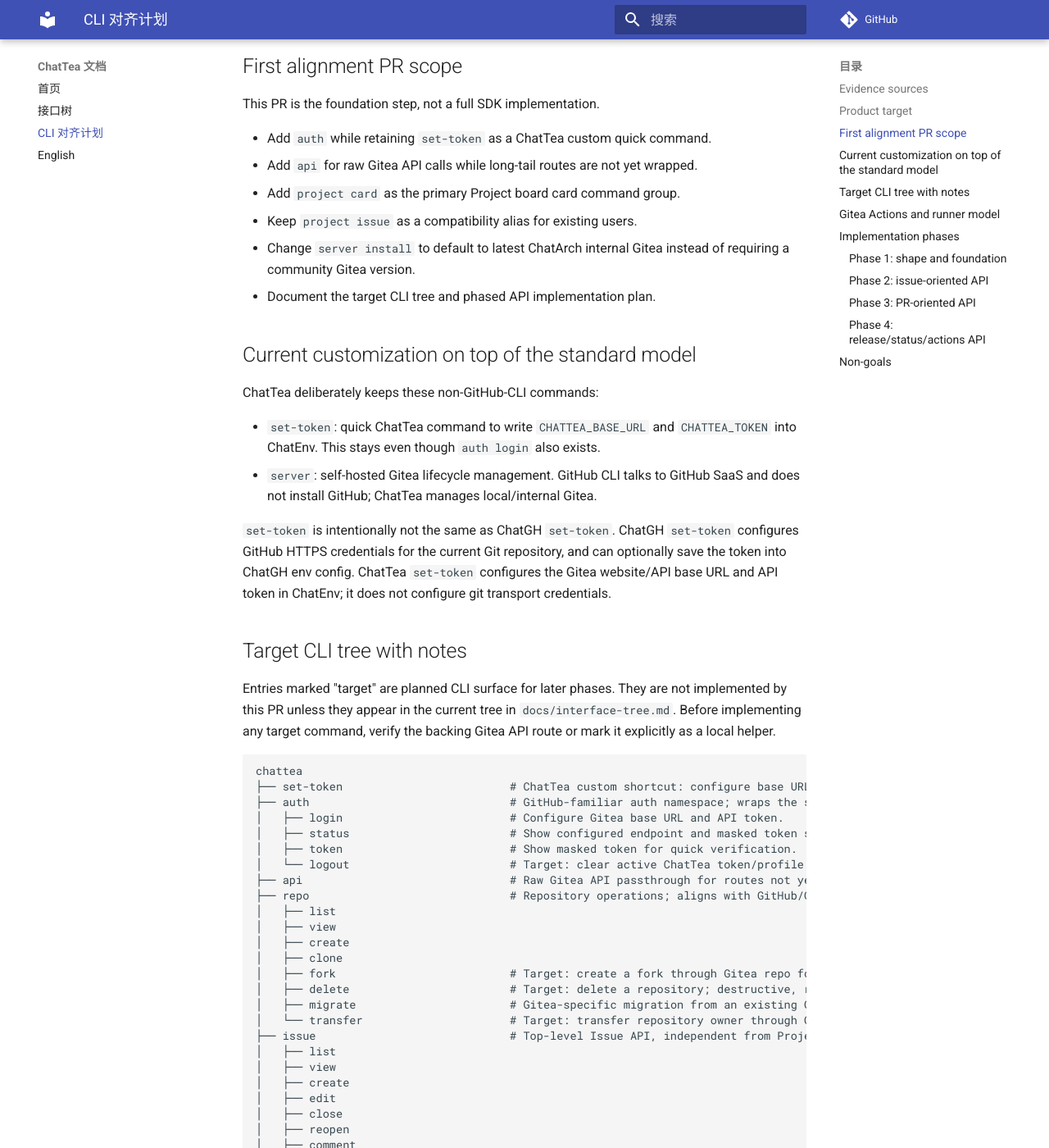
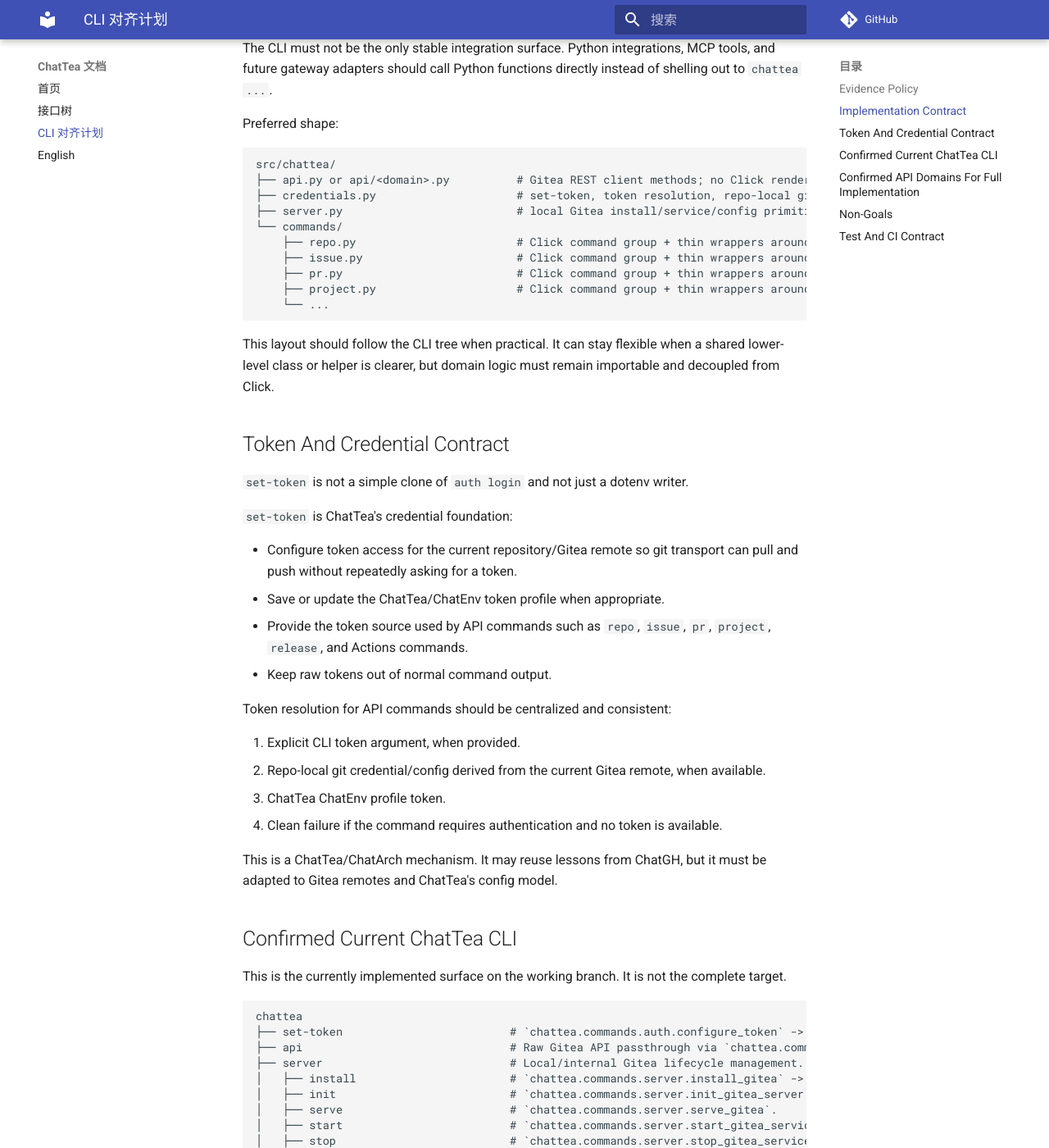
Before and after one commit to ChatArch/ChatTea, an MkDocs documentation site: the page built from docs/cli-alignment.md, in a window 1280 px wide and 1400 px high, scrolled down 1015 px. Shown: the whole window at 82% size. Built offline with MkDocs 1.6.1 and Material for MkDocs 9.7.7, drawn with Linux system fonts in a browser that asks for light colours; comment, search, counter and statistics services are not loaded; some of the changed text lies outside the part shown.

Commit message:
feat: resolve Gitea token from repo git config
Add ChatTea credential helpers for repo-local git extraHeader auth, wire GiteaClient token resolution through explicit token, repo-local git config, and ChatEnv fallback, and document the evidence-bound CLI implementation contract.

Assisted-by: Hermes Agent:gpt-5.5

````diff
--- a/docs/cli-alignment.md
+++ b/docs/cli-alignment.md
@@ -1,258 +1,153 @@
 # ChatTea CLI Alignment Plan
 
-This document defines the target direction for ChatTea's CLI shape. The goal is not to clone GitHub CLI exactly. The goal is to keep GitHub/Gitea resource concepts familiar while preserving ChatTea-specific self-hosted Gitea operations.
+This document defines ChatTea's evidence-bound CLI direction for ChatArch Gitea.
 
-## Evidence sources
+The goal is not to clone GitHub CLI. ChatTea is a Gitea CLI and local Gitea operator tool. Command names may follow familiar GitHub/Gitea resource concepts when they match Gitea's real API, but every command must be backed by a real Gitea REST route or by an explicitly designed ChatTea local capability.
 
-The target tree is based on these sources:
+## Evidence Policy
 
-- Current ChatTea CLI registry in `src/chattea/cli.py` and `src/chattea/commands/*`.
-- Current Gitea API routes and Swagger annotations under `../gitea/routers/api/v1/**`.
-- Current ChatArch Gitea release assets used by CI: `https://github.com/ChatArch/gitea/releases/download/v1.0.0/gitea-1.0.0-linux-amd64.xz`.
-- GitHub/GH CLI resource model: `repo`, `issue`, `pr`, `release`, workflow/run concepts. This is a naming/UX reference, not a rule to copy commands without Gitea support.
+A command may enter the official CLI tree only when at least one of these is true:
 
-## Product target
+1. A Gitea REST route exists in `core/gitea/routers/api/v1/**` Swagger annotations.
+2. The command is a ChatTea local capability with a concrete implementation contract, such as `set-token`, `server`, or `repo clone`.
 
-ChatTea should be a Gitea CLI with a GitHub-familiar resource model plus ChatTea-specific server management.
+Do not add placeholder commands. Do not add a command only because GitHub CLI has it. If Gitea does not support the capability, keep it out of the tree until there is a real local design or a real Gitea route.
 
-1. Keep familiar resource names where Gitea and GitHub overlap: `repo`, `issue`, `pr`, `release`, `workflow`, `run`, `job`, `artifact`, `label`, `milestone`, `status`.
-2. Keep ChatTea-specific commands where GitHub CLI has no equivalent: `set-token` and `server`.
-3. Keep CLI commands as thin adapters over importable Python functions. Every command should have a callable function behind it so other ChatArch tools do not need to shell out.
-4. Do not describe Gitea repository Project boards as GitHub Projects v2. Gitea Project cards should be modeled as `project card`, not as top-level issues.
-5. Default Gitea installation must use ChatArch internal Gitea releases, resolving latest when no version is provided.
+## Implementation Contract
 
-## First alignment PR scope
+Every CLI command must be a thin adapter over importable Python code.
 
-This PR is the foundation step, not a full SDK implementation.
+For each public command, implementation must include:
 
-- Add `auth` while retaining `set-token` as a ChatTea custom quick command.
-- Add `api` for raw Gitea API calls while long-tail routes are not yet wrapped.
-- Add `project card` as the primary Project board card command group.
-- Keep `project issue` as a compatibility alias for existing users.
-- Change `server install` to default to latest ChatArch internal Gitea instead of requiring a community Gitea version.
-- Document the target CLI tree and phased API implementation plan.
+1. A reusable Python function or method that can be called without invoking the CLI.
+2. A CLI wrapper that only parses options, resolves interactive input, calls the Python function, and renders output.
+3. A test for the reusable Python function or API method.
+4. A CLI smoke/behavior test for command registration, argument parsing, output, and failure mode.
+5. Documentation that maps the command to either a Gitea REST route or a ChatTea local function.
 
-## Current customization on top of the standard model
+The CLI must not be the only stable integration surface. Python integrations, MCP tools, and future gateway adapters should call Python functions directly instead of shelling out to `chattea ...`.
 
-ChatTea deliberately keeps these non-GitHub-CLI commands:
+Preferred shape:
 
-- `set-token`: quick ChatTea command to write `CHATTEA_BASE_URL` and `CHATTEA_TOKEN` into ChatEnv. This stays even though `auth login` also exists.
-- `server`: self-hosted Gitea lifecycle management. GitHub CLI talks to GitHub SaaS and does not install GitHub; ChatTea manages local/internal Gitea.
+```text
+src/chattea/
+├── api.py or api/<domain>.py          # Gitea REST client methods; no Click rendering.
+├── credentials.py                     # set-token, token resolution, repo-local git credential helpers.
+├── server.py                          # local Gitea install/service/config primitives.
+└── commands/
+    ├── repo.py                        # Click command group + thin wrappers around repo functions.
+    ├── issue.py                       # Click command group + thin wrappers around issue functions.
+    ├── pr.py                          # Click command group + thin wrappers around pull request functions.
+    ├── project.py                     # Click command group + thin wrappers around project/card functions.
+    └── ...
+```
 
-`set-token` is intentionally not the same as ChatGH `set-token`. ChatGH `set-token` configures GitHub HTTPS credentials for the current Git repository, and can optionally save the token into ChatGH env config. ChatTea `set-token` configures the Gitea website/API base URL and API token in ChatEnv; it does not configure git transport credentials.
+This layout should follow the CLI tree when practical. It can stay flexible when a shared lower-level class or helper is clearer, but domain logic must remain importable and decoupled from Click.
 
-## Target CLI tree with notes
+## Token And Credential Contract
 
-Entries marked "target" are planned CLI surface for later phases. They are not implemented by this PR unless they appear in the current tree in `docs/interface-tree.md`. Before implementing any target command, verify the backing Gitea API route or mark it explicitly as a local helper.
+`set-token` is not a simple clone of `auth login` and not just a dotenv writer.
+
+`set-token` is ChatTea's credential foundation:
+
+- Configure token access for the current repository/Gitea remote so git transport can pull and push without repeatedly asking for a token.
+- Save or update the ChatTea/ChatEnv token profile when appropriate.
+- Provide the token source used by API commands such as `repo`, `issue`, `pr`, `project`, `release`, and Actions commands.
+- Keep raw tokens out of normal command output.
+
+Token resolution for API commands should be centralized and consistent:
+
+1. Explicit CLI token argument, when provided.
+2. Repo-local git credential/config derived from the current Gitea remote, when available.
+3. ChatTea ChatEnv profile token.
+4. Clean failure if the command requires authentication and no token is available.
+
+This is a ChatTea/ChatArch mechanism. It may reuse lessons from ChatGH, but it must be adapted to Gitea remotes and ChatTea's config model.
+
+## Confirmed Current ChatTea CLI
+
+This is the currently implemented surface on the working branch. It is not the complete target.
 
 ```text
 chattea
-├── set-token                         # ChatTea custom shortcut: configure base URL and token in ChatEnv.
-├── auth                              # GitHub-familiar auth namespace; wraps the same token configuration backend.
-│   ├── login                         # Configure Gitea base URL and API token.
-│   ├── status                        # Show configured endpoint and masked token state.
-│   ├── token                         # Show masked token for quick verification.
-│   └── logout                        # Target: clear active ChatTea token/profile values.
-├── api                               # Raw Gitea API passthrough for routes not yet wrapped.
-├── repo                              # Repository operations; aligns with GitHub/Gitea repo concepts.
-│   ├── list
-│   ├── view
-│   ├── create
-│   ├── clone
-│   ├── fork                          # Target: create a fork through Gitea repo fork API.
-│   ├── delete                        # Target: delete a repository; destructive, requires confirmation.
-│   ├── migrate                       # Gitea-specific migration from an existing Git URL.
-│   └── transfer                      # Target: transfer repository owner through Gitea repo transfer API.
-├── issue                             # Top-level Issue API, independent from Project cards.
-│   ├── list
-│   ├── view
-│   ├── create
-│   ├── edit
-│   ├── close
-│   ├── reopen
-│   ├── comment
-│   ├── lock
-│   ├── unlock
-│   ├── pin
-│   └── unpin
-├── label                             # Issue/repo label management.
-│   ├── list
-│   ├── view
-│   ├── create
-│   ├── edit
-│   └── delete
-├── milestone                         # Issue milestone management.
-│   ├── list
-│   ├── view
-│   ├── create
-│   ├── edit
-│   ├── close
-│   └── delete
-├── pr                                # Pull request operations; Gitea path is /repos/{owner}/{repo}/pulls.
-│   ├── list
-│   ├── view
-│   ├── create
-│   ├── edit
-│   ├── close
-│   ├── reopen
-│   ├── merge
-│   ├── diff                          # Gitea API-backed: fetch the PR diff for review without opening a browser.
-│   ├── patch                         # Gitea API-backed: fetch patch-form PR diff.
-│   ├── checkout                      # Local git helper, not a Gitea API route: fetch and check out the PR branch.
-│   ├── files                         # List files changed by the PR.
-│   ├── commits                       # List commits included in the PR.
-│   └── review                        # Review lifecycle and requested reviewer operations.
-│       ├── list
-│       ├── view
-│       ├── create
-│       ├── submit
-│       ├── dismiss
-│       └── request
-├── release                           # Release and release asset operations.
-│   ├── list
-│   ├── view
-│   ├── create
-│   ├── edit
-│   ├── delete
-│   ├── upload                        # Upload a release asset.
-│   └── download                      # Download a release asset.
-├── project                           # Gitea repository-scoped Project board, not GitHub Projects v2.
-│   ├── list
-│   ├── view
-│   ├── create
-│   ├── edit
-│   ├── delete
-│   ├── column                        # Project board columns.
-│   │   ├── list
-│   │   ├── create
-│   │   ├── edit
-│   │   └── delete
-│   └── card                          # Issue/PR cards inside a Project column.
-│       ├── list
-│       ├── add
-│       ├── remove
-│       └── move
-├── workflow                          # Gitea Actions workflow definitions.
-│   ├── list
-│   ├── view
-│   ├── enable
-│   ├── disable
-│   ├── run                           # Dispatch a workflow.
-│   └── runs                          # List runs for one workflow.
-├── run                               # Workflow run instances.
-│   ├── list
-│   ├── view
-│   ├── jobs                          # List jobs in a run.
-│   ├── logs                          # Convenience helper over job logs when possible.
-│   ├── rerun                         # Rerun the whole workflow run.
-│   ├── rerun-failed                  # Rerun failed jobs in the workflow run.
-│   ├── delete                        # Delete a workflow run when supported by Gitea.
-│   └── artifacts                     # List artifacts produced by a run.
-├── job                               # Actions job operations.
-│   ├── view
-│   ├── logs                          # Download job logs.
-│   └── rerun                         # Rerun one job.
-├── artifact                          # Actions artifact operations.
-│   ├── list
-│   ├── view
-│   ├── download
-│   └── delete
-├── runner                            # Actions runner API plus local runner lifecycle helpers.
-│   ├── list                          # Supports repo/org/user/admin scope flags.
-│   ├── view
-│   ├── token                         # Create a registration token for a scope.
-│   ├── edit
-│   ├── delete
-│   ├── install                       # Target local helper: install runner binary, not a Gitea REST route.
-│   ├── register                      # Target local helper: register local runner using a registration token.
-│   ├── start
-│   ├── stop
-│   ├── status
-│   └── logs
-├── secret                            # Actions secrets; supports repo/org/user scope flags.
-│   ├── list
-│   ├── set
-│   └── delete
-├── variable                          # Actions variables; supports repo/org/user scope flags.
-│   ├── list
-│   ├── view
-│   ├── set
-│   └── delete
-├── status                            # Commit status API.
-│   ├── list
-│   ├── view
-│   └── create
-└── server                            # ChatTea custom local/internal Gitea service management.
-    ├── install                       # Defaults to latest ChatArch internal Gitea release.
-    ├── init
-    ├── serve
-    ├── start
-    ├── stop
-    ├── restart
-    ├── status
-    ├── logs
-    ├── version
-    ├── health
-    └── config
-        ├── path
-        ├── show
-        ├── get
-        └── set
+├── set-token                         # `chattea.commands.auth.configure_token` -> ChatEnv + repo-local git extraHeader credential.
+├── api                               # Raw Gitea API passthrough via `chattea.commands.api.call_api`.
+├── server                            # Local/internal Gitea lifecycle management.
+│   ├── install                       # `chattea.commands.server.install_gitea` -> `chattea.server.install_binary`.
+│   ├── init                          # `chattea.commands.server.init_gitea_server`.
+│   ├── serve                         # `chattea.commands.server.serve_gitea`.
+│   ├── start                         # `chattea.commands.server.start_gitea_service`.
+│   ├── stop                          # `chattea.commands.server.stop_gitea_service`.
+│   ├── restart                       # `chattea.commands.server.restart_gitea_service`.
+│   ├── status                        # `chattea.commands.server.status_gitea_service`.
+│   ├── logs                          # `chattea.commands.server.logs_gitea_service`.
+│   ├── version                       # `chattea.commands.server.gitea_version`.
+│   ├── health                        # `chattea.commands.server.check_gitea_health`.
+│   └── config                        # Local app.ini helpers.
+│       ├── path                      # `resolve_gitea_config_path`.
+│       ├── show                      # `read_gitea_config`.
+│       ├── get                       # `get_gitea_config_value`.
+│       └── set                       # `set_gitea_config_value`.
+├── repo                              # Repository operations.
+│   ├── list                          # Gitea API-backed `list_repositories`.
+│   ├── view                          # Gitea API-backed `view_repository`.
+│   ├── create                        # Gitea API-backed `create_repository`.
+│   ├── clone                         # Local git helper `clone_repository`.
+│   └── migrate                       # Gitea API-backed `migrate_repository`.
+└── project                           # Repository-scoped Gitea Project board, not GitHub Projects v2.
+    ├── list                          # GET /repos/{owner}/{repo}/projects.
+    ├── view                          # GET /repos/{owner}/{repo}/projects/{id}.
+    ├── create                        # POST /repos/{owner}/{repo}/projects.
+    ├── edit                          # PATCH /repos/{owner}/{repo}/projects/{id}.
+    ├── delete                        # DELETE /repos/{owner}/{repo}/projects/{id}.
+    ├── column                        # Repository Project column API.
+    │   ├── list                      # GET /repos/{owner}/{repo}/projects/{id}/columns.
+    │   ├── create                    # POST /repos/{owner}/{repo}/projects/{id}/columns.
+    │   ├── edit                      # PATCH /repos/{owner}/{repo}/projects/{id}/columns/{column_id}.
+    │   └── delete                    # DELETE /repos/{owner}/{repo}/projects/{id}/columns/{column_id}.
+    └── card                          # Project card API; REST path calls these `issues`.
+        ├── list                      # GET /repos/{owner}/{repo}/projects/{id}/columns/{column_id}/issues.
+        ├── add                       # POST /repos/{owner}/{repo}/projects/{id}/columns/{column_id}/issues/{issue_id}.
+        ├── remove                    # DELETE /repos/{owner}/{repo}/projects/{id}/columns/{column_id}/issues/{issue_id}.
+        └── move                      # POST /repos/{owner}/{repo}/projects/{id}/issues/{issue_id}/move.
 ```
 
-## Gitea Actions and runner model
+Compatibility aliases such as `project issue` may exist for transition, but they are not the official target surface. New docs and automation should use `project card`.
 
-Gitea Actions should not be collapsed into one command because the API has distinct concepts:
+## Confirmed API Domains For Full Implementation
 
-- `workflow`: the workflow definition in a repository.
-- `run`: one workflow execution.
-- `job`: one job inside a run.
-- `artifact`: a file bundle produced by a run/job.
-- `runner`: the machine/agent that executes jobs.
-- `secret` and `variable`: scoped runtime configuration.
+The following domains are confirmed from Gitea Swagger annotations in `core/gitea/routers/api/v1/**` and can be implemented as real commands. Each command added under these domains must still follow the implementation contract above.
 
-Runner APIs exist at multiple scopes: repository, organization, user, and admin. The CLI should avoid four duplicated trees and instead use scope options, for example:
+- `issue`: `/repos/{owner}/{repo}/issues`, comments, labels, reactions, pin/lock, dependencies, attachments, time tracking.
+- `label`: `/repos/{owner}/{repo}/labels` and optional org label routes.
+- `milestone`: `/repos/{owner}/{repo}/milestones`.
+- `pr`: `/repos/{owner}/{repo}/pulls`, diff/patch, files, commits, merge, update, reviews, requested reviewers.
+- `release`: `/repos/{owner}/{repo}/releases` and release assets.
+- `project`: repository-scoped `/repos/{owner}/{repo}/projects` only; not GitHub Projects v2.
+- `workflow`: `/repos/{owner}/{repo}/actions/workflows`.
+- `run`: `/repos/{owner}/{repo}/actions/runs`.
+- `job`: `/repos/{owner}/{repo}/actions/jobs`.
+- `artifact`: `/repos/{owner}/{repo}/actions/artifacts`.
+- `runner`: repo/org/user/admin scoped `/actions/runners` routes.
+- `secret`: repo/org/user scoped `/actions/secrets` routes, noting user scope lacks a list route in the observed annotations.
+- `variable`: repo/org/user scoped `/actions/variables` routes.
+- `status`: `/repos/{owner}/{repo}/statuses/{sha}` and combined status routes.
 
-```text
-chattea runner list --repo OWNER/REPO
-chattea runner list --org ORG
-chattea runner list --user
-chattea runner list --admin
-chattea runner token --repo OWNER/REPO
-```
+## Non-Goals
 
-## Implementation phases
-
-### Phase 1: shape and foundation
-
-- `auth` namespace.
-- `api` passthrough.
-- `project card` primary alias.
-- `server install` defaults to ChatArch internal latest.
-- Target tree documentation and tests.
-
-### Phase 2: issue-oriented API
-
-- `issue list/view/create/edit/close/reopen/comment`.
-- `label list/view/create/edit/delete`.
-- `milestone list/view/create/edit/close/delete`.
-
-### Phase 3: PR-oriented API
-
-- `pr list/view/create/edit/merge/diff/patch/files/commits`.
-- `pr review list/view/create/submit/dismiss/request`.
-- `pr checkout` as a local git helper.
-
-### Phase 4: release/status/actions API
-
-- `release` and release assets.
-- `status` for commit statuses.
-- `workflow`, `run`, `job`, `artifact`.
-- `runner`, `secret`, `variable` with scope options.
-
-## Non-goals
-
-- Do not claim full GitHub API compatibility.
-- Do not model Gitea Project boards as GitHub Projects v2.
+- Do not claim full GitHub API or GitHub CLI compatibility.
+- Do not model Gitea repository Project boards as GitHub Projects v2.
+- Do not add `checkout` to the formal REST-backed tree. If needed later, design it explicitly as a local git helper with its own evidence and tests.
+- Do not add runner lifecycle commands such as `runner install/start/stop/logs` until there is a real local runner lifecycle design.
 - Do not put business logic only in Click command bodies.
 - Do not make repository/project/issue/runner IDs ChatEnv fields; they are request parameters.
+
+## Test And CI Contract
+
+Each implemented domain should have these gates:
+
+1. Unit tests for API path, method, payload, token resolution, and error handling.
+2. Direct Python function tests for non-trivial command behavior.
+3. CLI smoke tests for help, success, and expected failures.
+4. Integration smoke where feasible against a local ChatArch Gitea instance, using task-local state and temporary repos/projects/issues.
+5. `pytest`, package build, `twine check`, `mkdocs build --strict`, and `git diff --check` before PR readiness.
````
Also changed, not shown: 6 other files.
